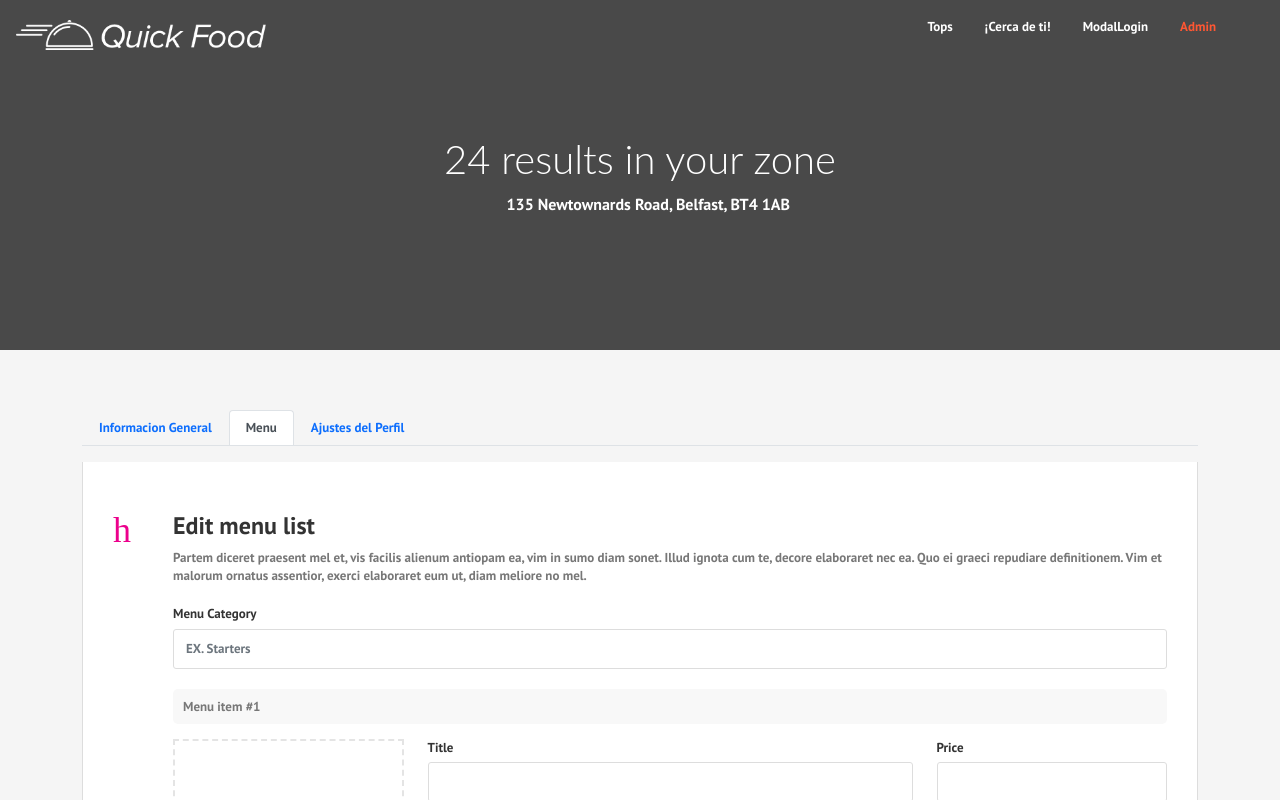
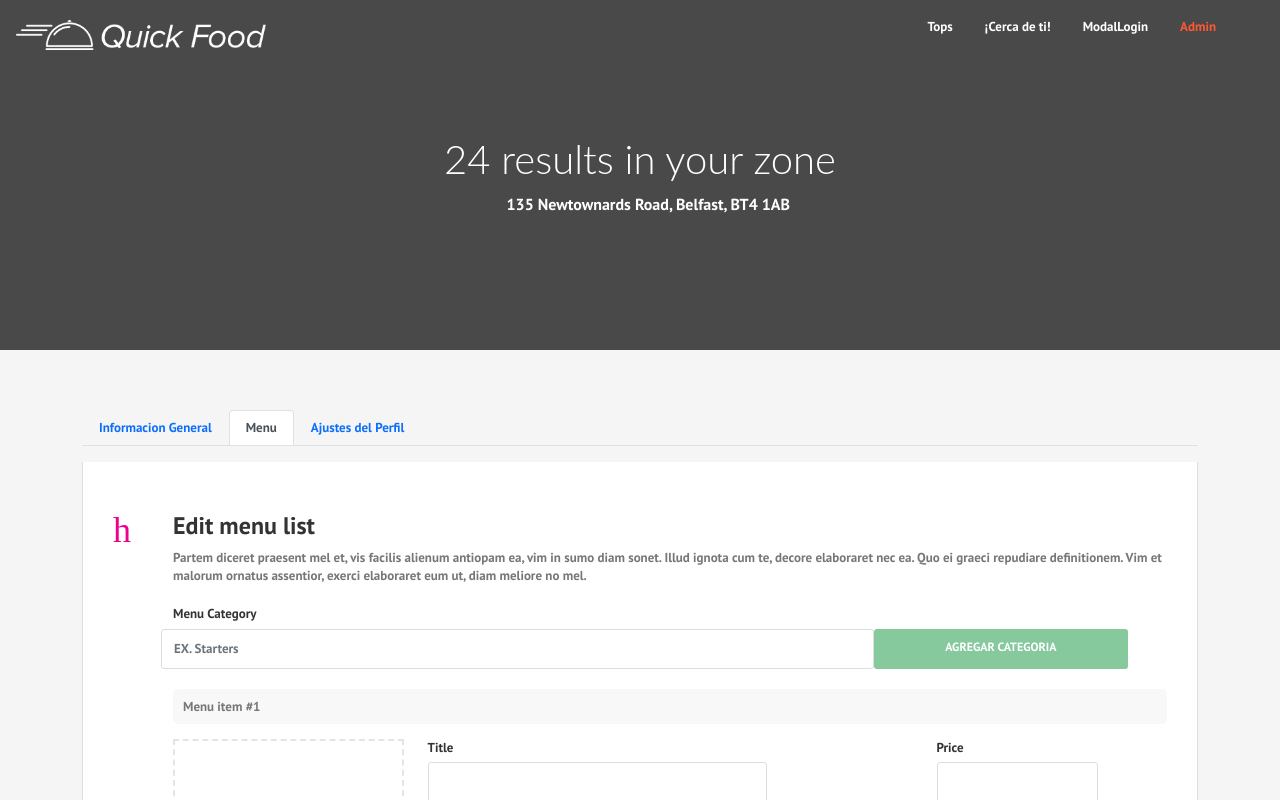
Before and after one commit to AneudySQ/alfa00, a React (Create React App) app: page /Admin in a window 1280 px wide. Shown: the top 800 px of the page. Built offline with nearby package versions, Linux system fonts and the light colour scheme; a web font is replaced by a local one.

Commit message:
agregando boton

```diff
--- /dev/null
+++ b/src/componets/AgregarCategoriaMenu.jsx
@@ -0,0 +1,22 @@
+import React from 'react'
+
+function AgregarCategoriaMenu() {
+    return (
+        <>
+            <div className="form-group row">
+                <label>Menu Category</label>
+                <input
+                type="text"
+                name="menu_category"
+                className="form-control col-6"
+                placeholder="EX. Starters" />
+
+                <div
+                className="col-3 btn_1 margin ml-2 "
+                >Agregar Categoria</div>
+            </div>
+        </>
+    )
+}
+
+export default AgregarCategoriaMenu
--- a/src/componets/MenuEdicion.jsx
+++ b/src/componets/MenuEdicion.jsx
@@ -1,6 +1,6 @@
-import React from 'react'
-import ItemPlatillo from './ItemPlatillo'
-
+import React from "react";
+import AgregarCategoriaMenu from "./AgregarCategoriaMenu";
+import ItemPlatillo from "./ItemPlatillo";
 
 function MenuEdicion() {
   return (
@@ -9,32 +9,34 @@ function MenuEdicion() {
         <div className="indent_title_in">
           <i className="icon_document_alt"></i>
           <h3>Edit menu list</h3>
-						<p>Partem diceret praesent mel et, vis facilis alienum antiopam ea, vim in sumo diam sonet. Illud ignota cum te, decore elaboraret nec ea. Quo ei graeci repudiare definitionem. Vim et malorum ornatus assentior, exerci elaboraret eum ut, diam meliore no mel.</p>
+          <p>
+            Partem diceret praesent mel et, vis facilis alienum antiopam ea, vim
+            in sumo diam sonet. Illud ignota cum te, decore elaboraret nec ea.
+            Quo ei graeci repudiare definitionem. Vim et malorum ornatus
+            assentior, exerci elaboraret eum ut, diam meliore no mel.
+          </p>
         </div>
 
         <div className="wrapper_indent">
-						<div className="form-group  ">
-							<label>Menu Category</label>
-							<input type="text" name="menu_category" className="form-control col-2" placeholder="EX. Starters"/>
-
-						</div>
+          <AgregarCategoriaMenu />
           <ItemPlatillo />
         </div>
 
-
-					<hr className="styled_2"/>
+        <hr className="styled_2" />
 
         <div className="wrapper_indent">
           <div className="add_more_cat ">
-						<a href="#0" className="btn_1 m-1">Publicar</a>
-						<a href="#0" className="btn_1 m-1">Cancelar</a> </div>
+            <a href="#0" className="btn_1 m-1">
+              Publicar
+            </a>
+            <a href="#0" className="btn_1 m-1">
+              Cancelar
+            </a>{" "}
           </div>
-
+        </div>
       </section>
-
-
     </>
-  )
+  );
 }
 
-export default MenuEdicion
+export default MenuEdicion;
--- a/src/index.jsx
+++ b/src/index.jsx
@@ -1,6 +1,6 @@
 import React from 'react';
 import ReactDOM from 'react-dom';
-import App from './App';
+import App from './App.jsx';
 import './custom.scss';
 
 
--- a/src/scss/_stylos.scss
+++ b/src/scss/_stylos.scss
@@ -1350,7 +1350,7 @@ ul.opening_list li span {
   position: relative;
   top: -30px;
 }
-.form-control.form-white {
+.form-contro .form-white {
   color: #fff;
   font-size: 16px;
   height: 42px;
@@ -1679,6 +1679,7 @@ select.form-control.form-white {
 .form-control {
   color: #333;
   height: 40px;
+  width:70%;
   border-radius: 3px;
   box-shadow: none;
   border: 1px solid #ddd;
```
Also changed, not shown: src/componets/InfmacionDireccionAdmin.jsx (+7 -1 lines). Lines whose indentation alone changed are shown as unchanged.
